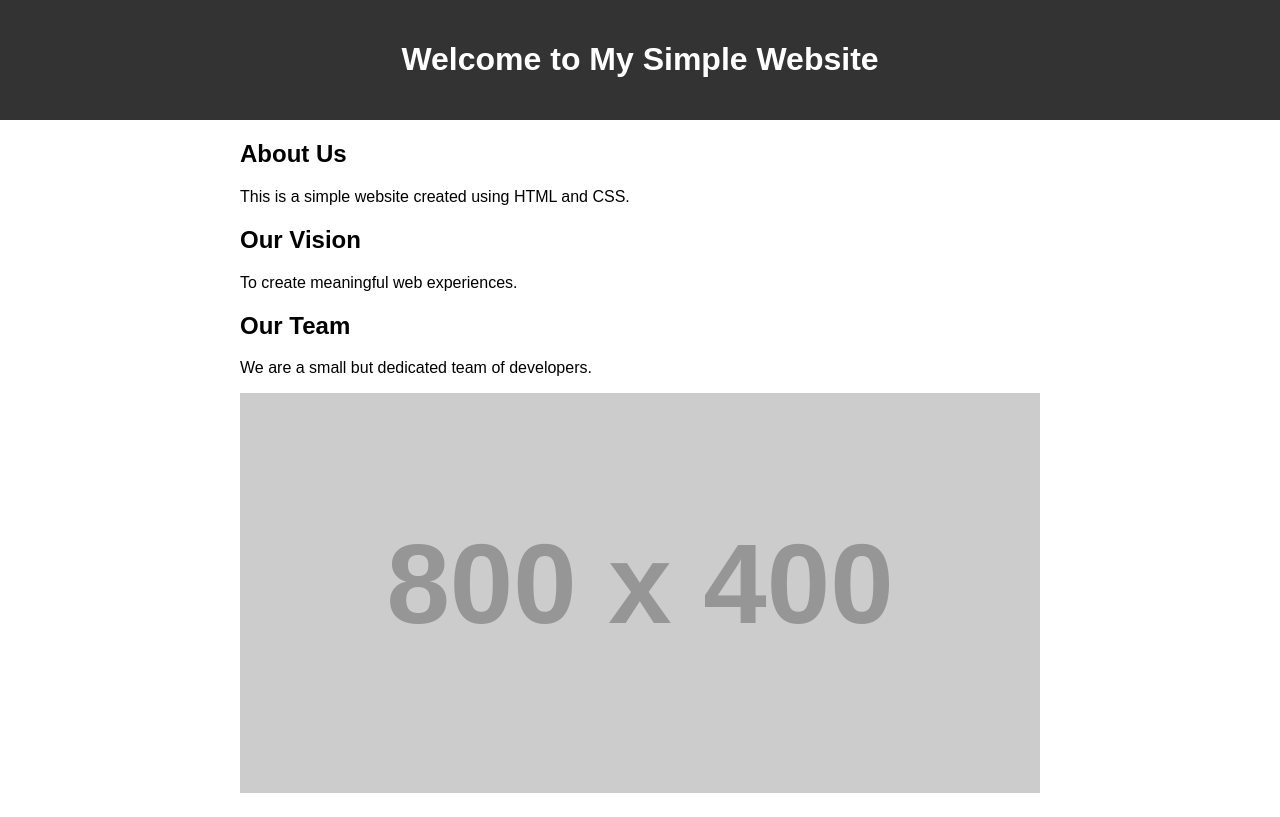
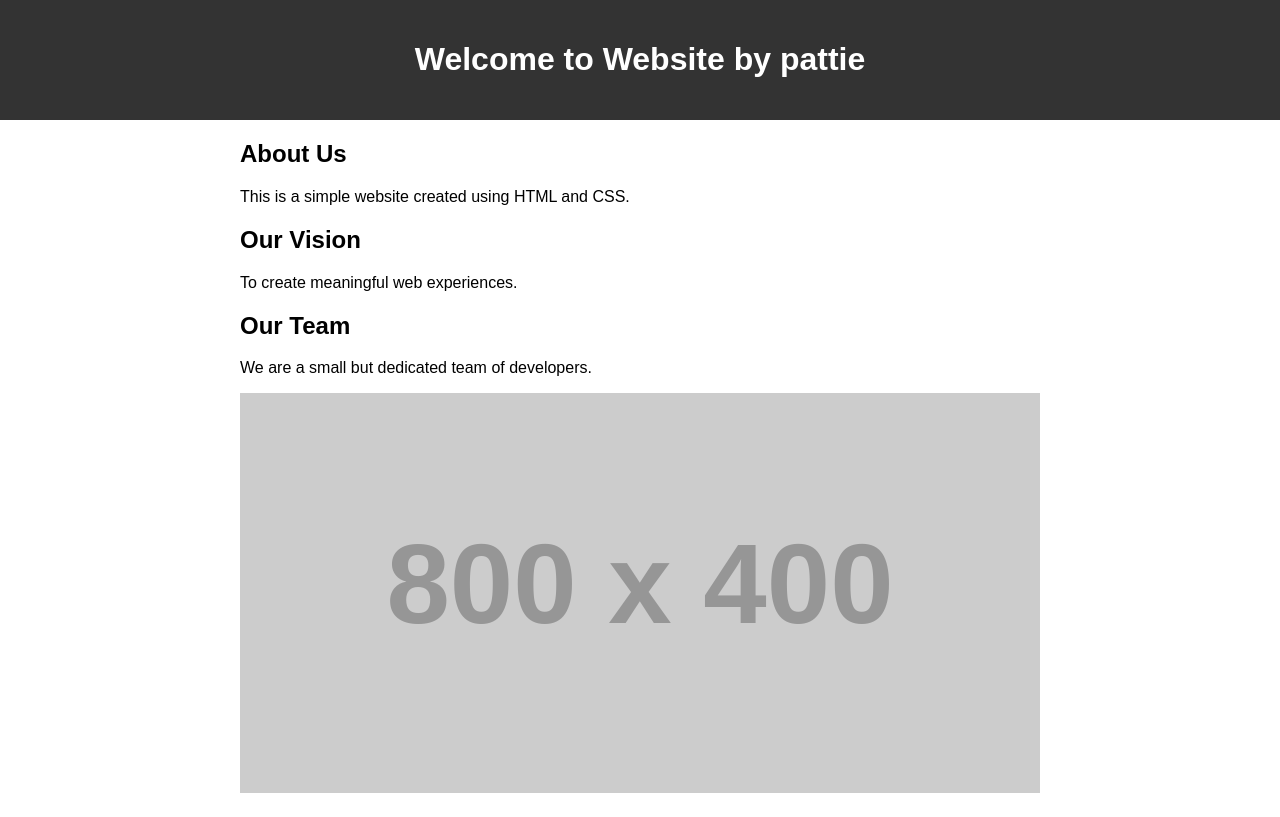
Before and after one commit to Aadityapathak1433/aadypattie, a plain HTML site: page index.html in a window 1280 px wide. Drawn offline with Linux system fonts and the light colour scheme; placeholder pictures from the web are drawn by us.

Commit message:
update(index.html): changed the heading

```diff
--- a/index.html
+++ b/index.html
@@ -30,7 +30,7 @@
 </head>
 <body>
     <header>
-        <h1>Welcome to My Simple Website</h1>
+        <h1>Welcome to Website by pattie</h1>
     </header>
     <div class="container">
         <h2>About Us</h2>
```
